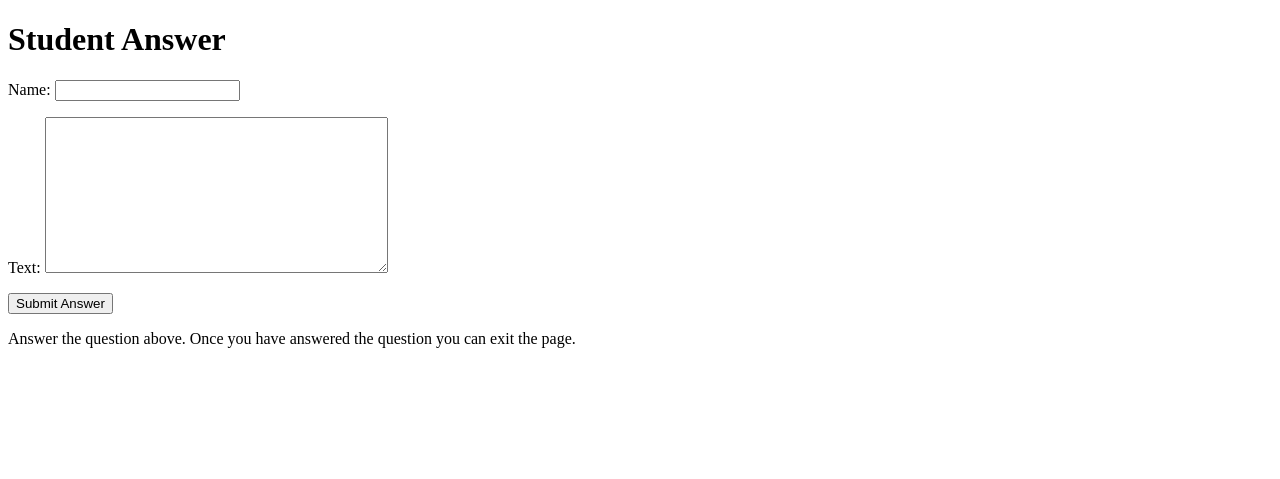
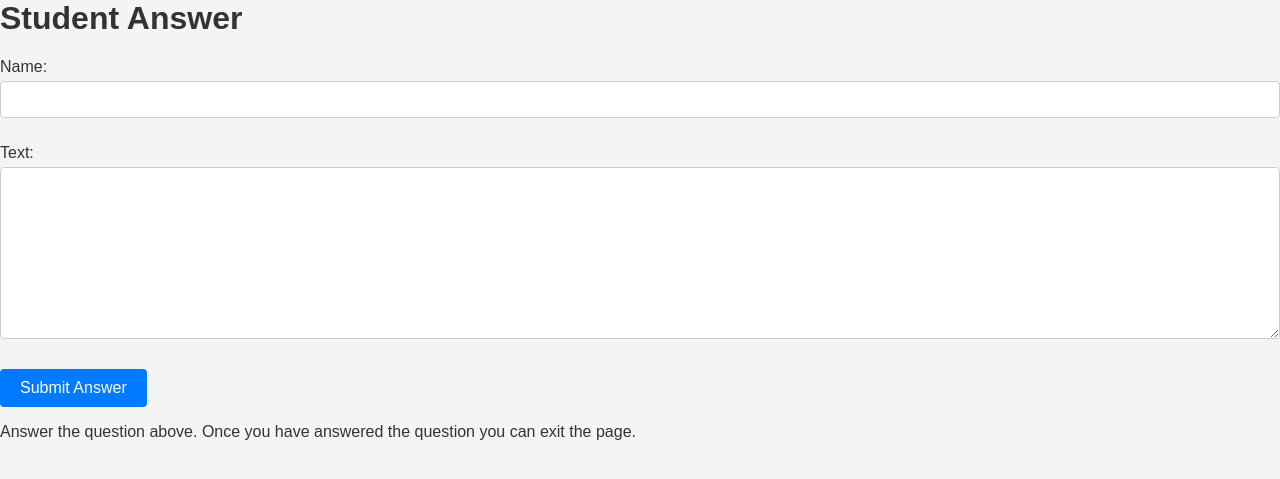
Before and after one commit to 347S24/347-final-project-group-29, a Django app: template group_29_final/group29final/group29final/peer_instruction/templates/student_answer.html in a window 1280 px wide. Shown: the top 479 px of the page. Run offline with Django 4.2, Linux system fonts and the light colour scheme; the template is opened without the code that fills it: values that come from a table or form of the project are taken from there, others are empty; parts of the project's set-up code (start-up, migrations or seed data) failed here and were passed over.

Commit message:
Update student_answer.html
added css

```diff
--- a/group_29_final/group29final/group29final/peer_instruction/templates/student_answer.html
+++ b/group_29_final/group29final/group29final/peer_instruction/templates/student_answer.html
@@ -7,6 +7,70 @@
 <head>
     <meta charset="UTF-8">
     <title>Student Answer</title>
+    <style>
+        body {
+            font-family: Arial, sans-serif;
+            background-color: #f4f4f4;
+            margin: 0;
+            padding: 0;
+            box-sizing: border-box;
+            color: #333;
+        }
+
+        .container {
+            max-width: 800px;
+            margin: 20px auto;
+            padding: 20px;
+            background-color: #fff;
+            border-radius: 5px;
+            box-shadow: 0 2px 5px rgba(0, 0, 0, 0.1);
+        }
+
+        h1, h2 {
+            margin-top: 0;
+        }
+
+        form {
+            margin-top: 20px;
+        }
+
+        label {
+            display: block;
+            margin-bottom: 5px;
+        }
+
+        input[type="text"], textarea {
+            width: 100%;
+            padding: 10px;
+            margin-bottom: 10px;
+            border: 1px solid #ccc;
+            border-radius: 4px;
+            box-sizing: border-box;
+        }
+
+        input[type="submit"] {
+            background-color: #007bff;
+            color: #fff;
+            padding: 10px 20px;
+            border: none;
+            border-radius: 4px;
+            cursor: pointer;
+            font-size: 16px;
+        }
+
+        input[type="submit"]:hover {
+            background-color: #0056b3;
+        }
+
+        .message {
+            margin-top: 20px;
+            padding: 10px;
+            background-color: #dff0d8;
+            border: 1px solid #d6e9c6;
+            border-radius: 4px;
+            color: #3c763d;
+        }
+    </style>
 </head>
 <body>
     {% if messages %}
```
